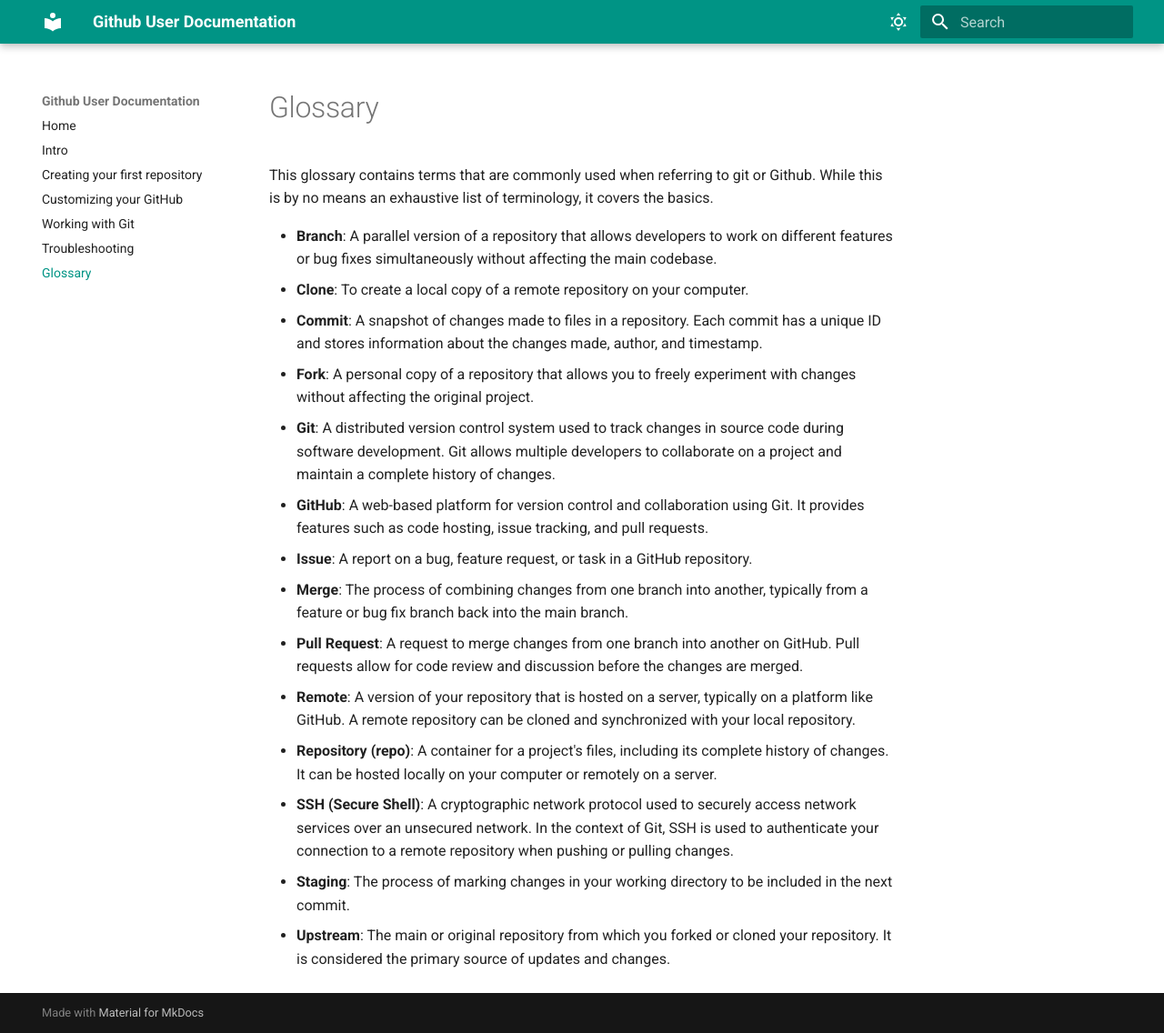
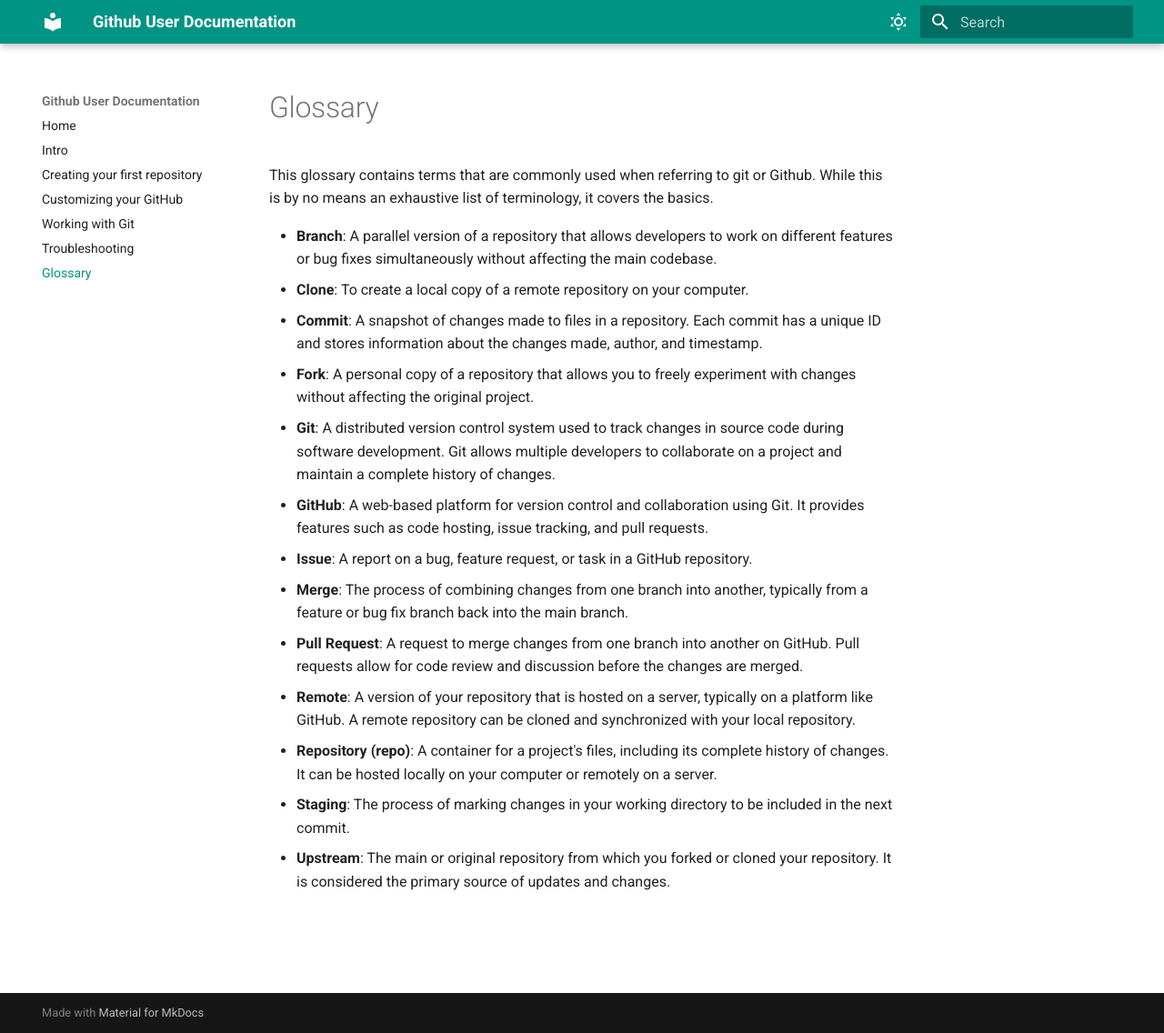
Before and after one commit to AnkitAhlwat/GitHub-User-Documentation, an MkDocs documentation site: the page built from docs/glossary.md, in a window 1280 px wide and 1136 px high. Shown: the whole window at 91% size. Built offline with MkDocs 1.6.1 and Material for MkDocs 9.7.7, drawn with Linux system fonts in a browser that asks for light colours.

Commit message:
Fix glossary

```diff
--- a/docs/glossary.md
+++ b/docs/glossary.md
@@ -13,6 +13,5 @@
 - **Pull Request**: A request to merge changes from one branch into another on GitHub. Pull requests allow for code review and discussion before the changes are merged.
 - **Remote**: A version of your repository that is hosted on a server, typically on a platform like GitHub. A remote repository can be cloned and synchronized with your local repository.
 - **Repository (repo)**: A container for a project's files, including its complete history of changes. It can be hosted locally on your computer or remotely on a server.
-- **SSH (Secure Shell)**: A cryptographic network protocol used to securely access network services over an unsecured network. In the context of Git, SSH is used to authenticate your connection to a remote repository when pushing or pulling changes.
 - **Staging**: The process of marking changes in your working directory to be included in the next commit.
 - **Upstream**: The main or original repository from which you forked or cloned your repository. It is considered the primary source of updates and changes.
```
